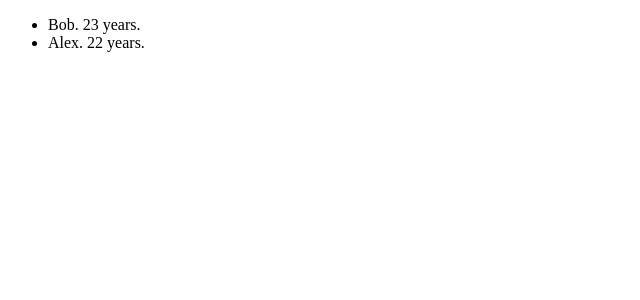
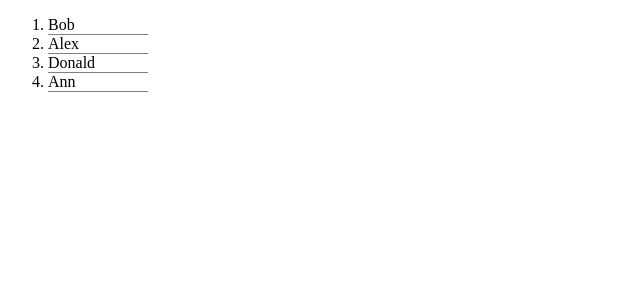
Before and after one commit to Sikstep/monday_1exam, a React (Create React App) app: page / in a window 1280 px wide. Shown: the top 300 px of the page, without its empty margins (0-640 px from the left). Built offline with nearby package versions, Linux system fonts and the light colour scheme.

Commit message:
react-redux completed 100% 6

```diff
--- a/src/index.tsx
+++ b/src/index.tsx
@@ -1,67 +1,75 @@
+import {createStore} from 'redux'
+import ReactDOM from 'react-dom'
+import {Provider, useSelector, useDispatch} from 'react-redux'
 import React from 'react'
-import { createStore } from 'redux'
-import { Provider, useSelector, useDispatch } from 'react-redux'
-import ReactDOM from 'react-dom'
 
-type StudentType = {
-    id: number
-    name: string
-    age: number
+const students = {
+    students: [
+        {id: 1, name: 'Bob'},
+        {id: 2, name: 'Alex'},
+        {id: 3, name: 'Donald'},
+        {id: 4, name: 'Ann'},
+    ]
 }
-
-const initState = {
-    students:
-        [
-            {id: 1, name: 'Bob', age: 23},
-            {id: 2, name: 'Alex', age: 22}
-        ] as Array<StudentType>
-}
-type AddStudentAT = {
-    type: 'ADD-STUDENT'
-    name: string
-    age: number
+type RemoveStudentAT = {
+    type: "REMOVE-STUDENT"
     id: number
 }
+const RemoveStudentAC = (id: number): RemoveStudentAT => ({
+    type: "REMOVE-STUDENT",
+    id
+})
 
-type InitialStateType = typeof initState
-
-const studentsReducer = (state: InitialStateType = initState, action: AddStudentAT): InitialStateType => {
+const studentsReducer = (state = students, action: RemoveStudentAT) => {
     switch (action.type) {
-        case 'ADD-STUDENT':
+        case "REMOVE-STUDENT":
             return {
                 ...state,
-                students: [...state.students, {
-                    name: action.name,
-                    age: action.age,
-                    id: action.id
-                }]
+                students: state.students.filter(s => s.id !== action.id)
             }
     }
     return state
 }
 
-const appStore = createStore(studentsReducer)
+const store = createStore(studentsReducer)
 type RootStateType = ReturnType<typeof studentsReducer>
 
 
 const StudentList = () => {
+    const listItemStyles = {
+        width: "100px",
+        borderBottom: "1px solid gray",
+        cursor: "pointer",
+    }
     const students = useSelector((state: RootStateType) => state.students)
+    const dispatch = useDispatch()
+    const studentsList = students.map(s => {
+        const removeStudent = () => {
+            dispatch(RemoveStudentAC(s.id))
+        }
+        return (
+            <li key={s.id}
+                style={listItemStyles}
+                onClick={removeStudent}>
+                {s.name}
+            </li>)
+    })
     return (
-        <ul>
-            {students.map(s => <li key={s.id}>{`${s.name}. ${s.age} years.`}</li>)}
-        </ul>
+        <ol>
+            {studentsList}
+        </ol>
+
     )
 }
-const App = () => {
-    return <StudentList/>
-}
+
 
 ReactDOM.render(<div>
-        <Provider store={appStore}>
-            <App/>
+        <Provider store={store}>
+            <StudentList/>
         </Provider>
     </div>,
     document.getElementById('root')
 )
 
-// Что нужно написать вместо XXX, YYY и ZZZ, чтобы отобразился список студентов?
+// Что нужно написать вместо XXX, YYY и ZZZ, чтобы при клике по имени студент
+// удалялся из списка? Напишите через пробел.
```
